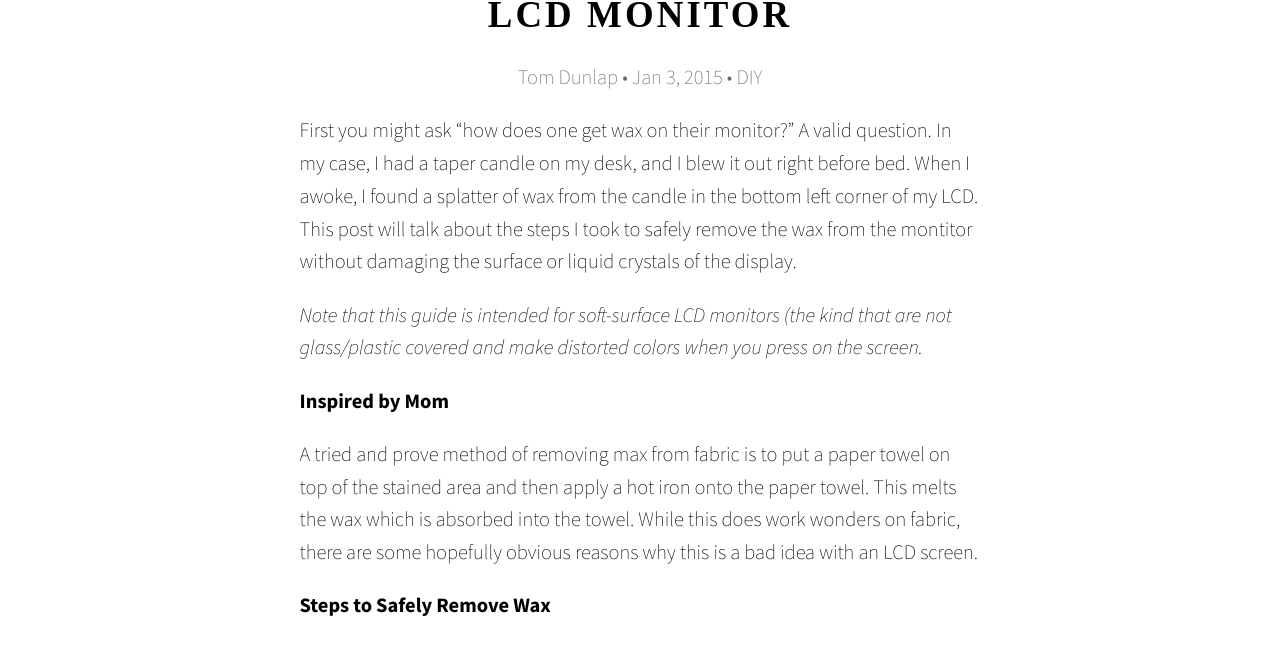
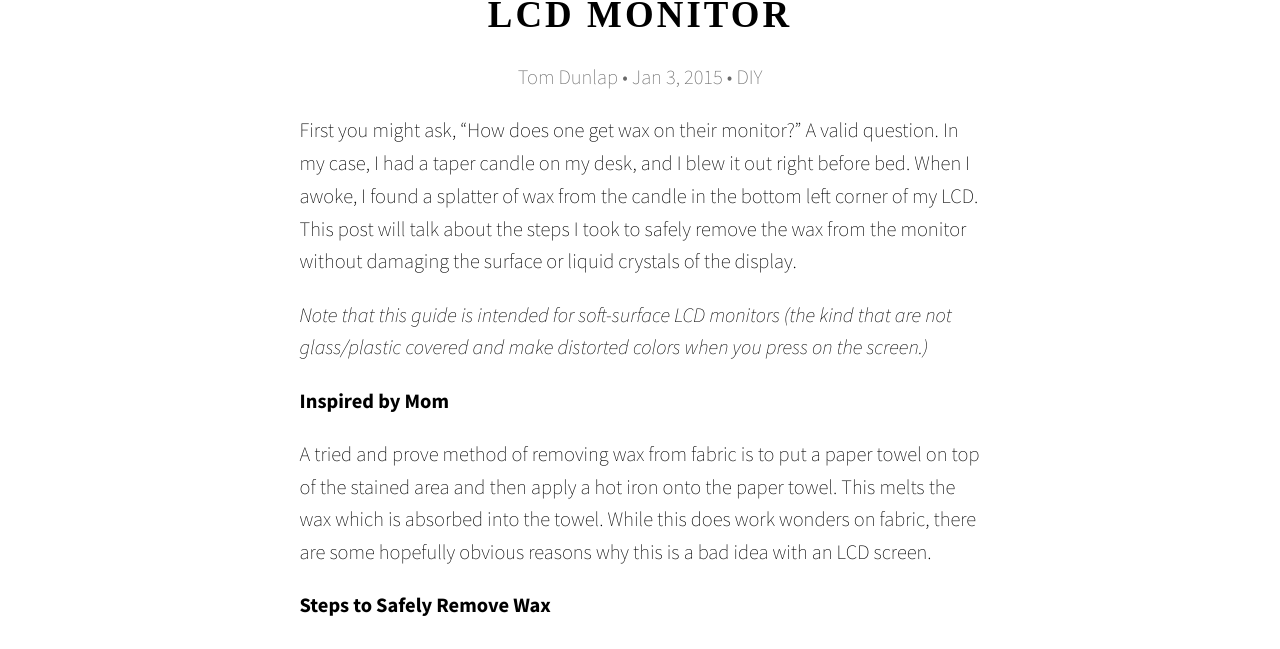
Before and after one commit to kindrowboat/motevets.com, a Jekyll site: the page built from _posts/2015-01-03-getting_candle_wax_of_an_LCD.md, in a window 1280 px wide. Shown: the part 287-936 px from the top of the page. Built offline with Jekyll 4.4.1, drawn with Linux system fonts in a browser that asks for light colours; some web fonts are replaced; Markdown is read by kramdown in place of the engine named in the settings.

Commit message:
Fixin dem typos

```diff
--- a/_posts/2015-01-03-getting_candle_wax_of_an_LCD.md
+++ b/_posts/2015-01-03-getting_candle_wax_of_an_LCD.md
@@ -6,22 +6,22 @@ categories: DIY
 
 ---
 
-First you might ask "how does one get wax on their monitor?"  A valid question.
+First you might ask, "How does one get wax on their monitor?"  A valid question.
 In my case, I had a taper candle on my desk, and I blew it out right before bed.
 When I awoke, I found a splatter of wax from the candle in the bottom left
 corner of my LCD.  This post will talk about the steps I took to safely remove
-the wax from the montitor without damaging the surface or liquid crystals of the
+the wax from the monitor without damaging the surface or liquid crystals of the
 display.
 
 _Note that this guide is intended for soft-surface LCD monitors (the kind that
 are not glass/plastic covered and make distorted colors when you press on the
-screen._
+screen.)_
 
 <!--more-->
 
 **Inspired by Mom**
 
-A tried and prove method of removing max from fabric is to put a paper towel on
+A tried and prove method of removing wax from fabric is to put a paper towel on
 top of the stained area and then apply a hot iron onto the paper towel.  This
 melts the wax which is absorbed into the towel.  While this does work wonders on
 fabric, there are some hopefully obvious reasons why this is a bad idea with an
```
